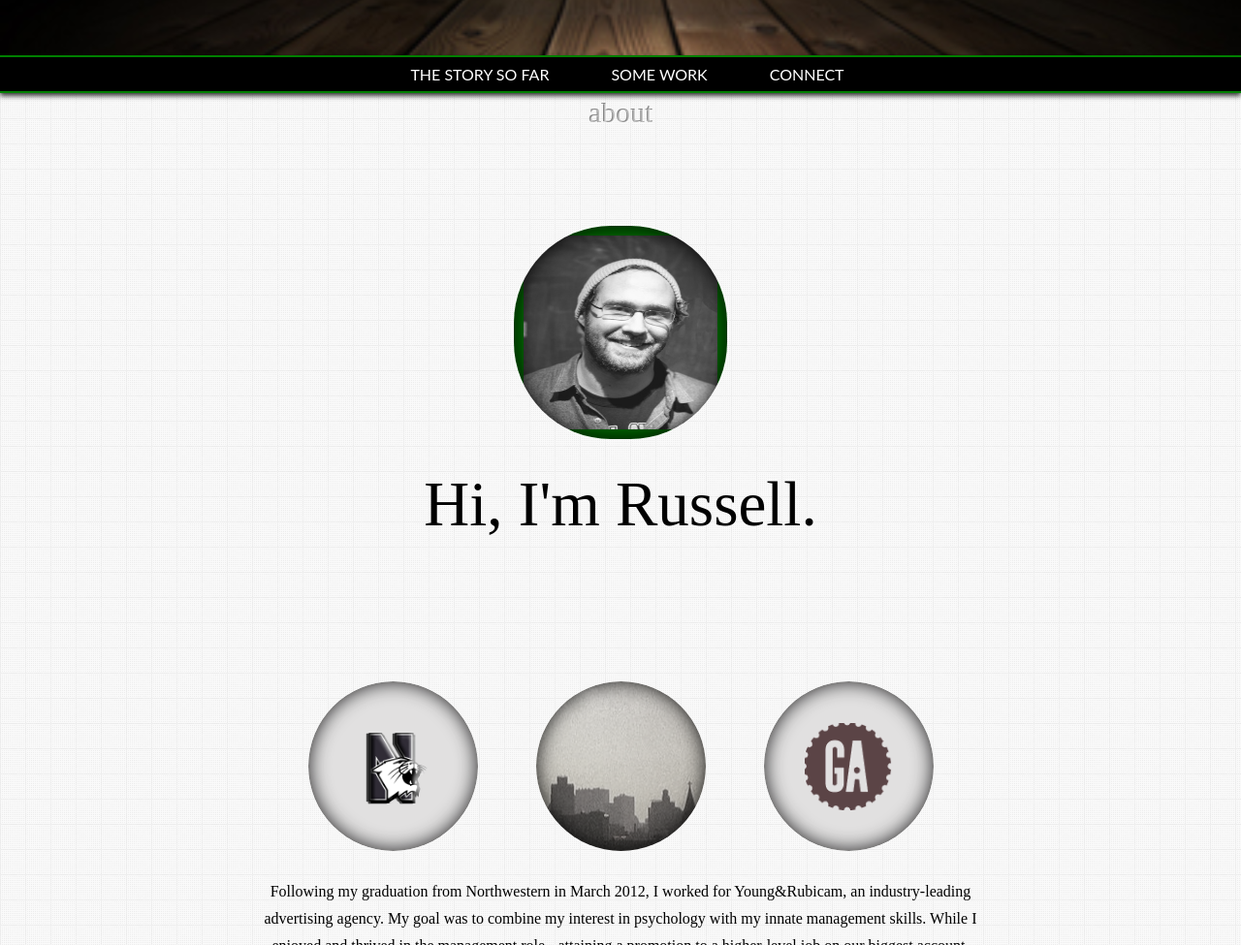
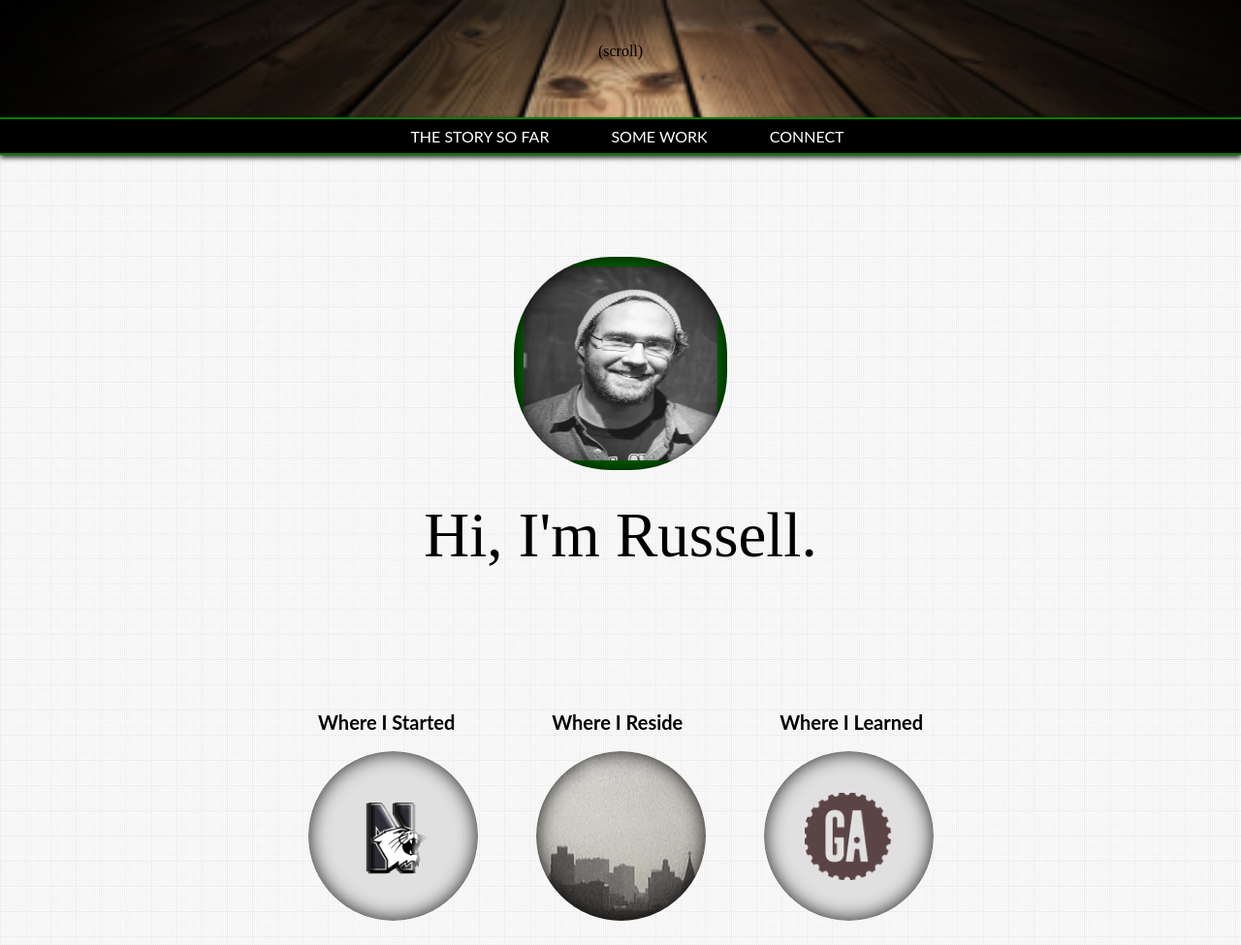
Before and after one commit to russelltaff/russelltaff.github.io, a plain HTML site: page index.html in a window 1280 px wide. Shown: the part 580-1555 px from the top of the page at 97% size. Drawn offline with Linux system fonts and the light colour scheme; some packages are replaced by stand-ins of ours; a script that the page names is missing.

Commit message:
adds labels

```diff
--- a/index.html
+++ b/index.html
@@ -22,13 +22,15 @@
 
           <h1>Russell Leon Taff</h1>
           <h3>full-stack web developer || aspiring product manager</h3>
+
           <div id='social-icon-container'>
             <a id = 'github' href='http://www.github.com/russelltaff'></a>
             <a id = 'linkedin' href='http://www.linkedin.com/pub/russell-taff/15/562/aa7'></a>
             <a id = 'instagram' href='http://instagram.com/russellufugus'></a>
             <a id = 'twitter' href='https://twitter.com/russelltaff'></a>
           </div>
-
+          <br><br><br>
+          <h6>(scroll)</h6>
       </div>
     </div>
     <nav>
@@ -45,14 +47,20 @@
 
         <section class='content-section' id='about'>
           <div class='section-title'>
-            <h3>about</h3>
+
           </div>
 
           <div class='section-content'>
             <div class='social-img'></div>
             <h4>Hi, I'm Russell.</h4>
 
-
+            <div id='circleinfo_container'>
+            <ul id="firstcircle_info">
+              <li id='info1'>Where I Started</li>
+              <li id= 'info2'>Where I Reside</li>
+              <li id='info3'>Where I Learned</li>
+            </div>
+            </ul>
 
             <div id='photo_circle_container'>
               <div class='photo_circle northwestern' id='northwestern'>
--- a/stylesheets/style.css
+++ b/stylesheets/style.css
@@ -413,6 +413,7 @@ a .hover {
   background: url("../images/rt2.jpg") center no-repeat darkgreen;
   background-size: 200px 200px;
   border-collapse: 2em;
+  z-index: 0;
   box-shadow: inset 0px 0px 20px rgba(0,0,0,0.9);
 }
 
@@ -437,7 +438,10 @@ float: left;
 box-shadow: inset 0px 0px 20px rgba(0,0,0,0.9);
 }
 
-.photo_circle img{z-index: 0;}
+.photo_circle img{
+  z-index: 3;
+}
+
 .section-content .photo_circle > h6{
   font-size: 16px;
   margin-top: 5.0em;
@@ -520,13 +524,41 @@ box-shadow: inset 0px 0px 20px rgba(0,0,0,0.9);
   font-size: 12px;
 }
 
-.project-images-right
-{
+.project-images-right{
   margin-left: 0px;
   display: inline-block;
   width: 55%;
 }
 
+
+#info1{
+  float: left;
+  display:inline-block;
+  padding-left: 10em;
+  font-family: 'Lato';
+  padding-bottom: 1em;
+  font-weight: bold;
+  font-size:20px;
+}
+
+#info2{
+  float: center;
+   display:inline-block;
+   font-family: 'Lato';
+   padding-bottom: 1em;
+   font-weight: bold;
+   font-size:20px;
+}
+
+#info3{
+  float:right;
+   display:inline-block;
+   padding-right: 10em;
+   font-family: 'Lato';
+   padding-bottom: 1em;
+   font-weight: bold;
+   font-size:20px;
+}
 
 #social .section-content {
   display: inline-block;
```
